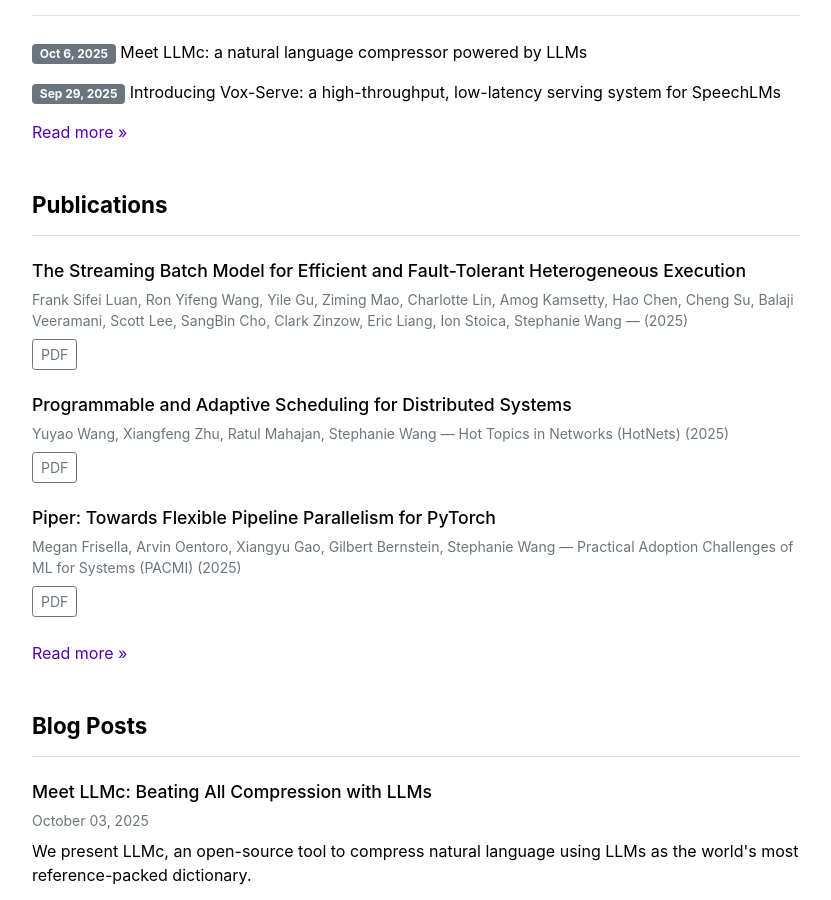
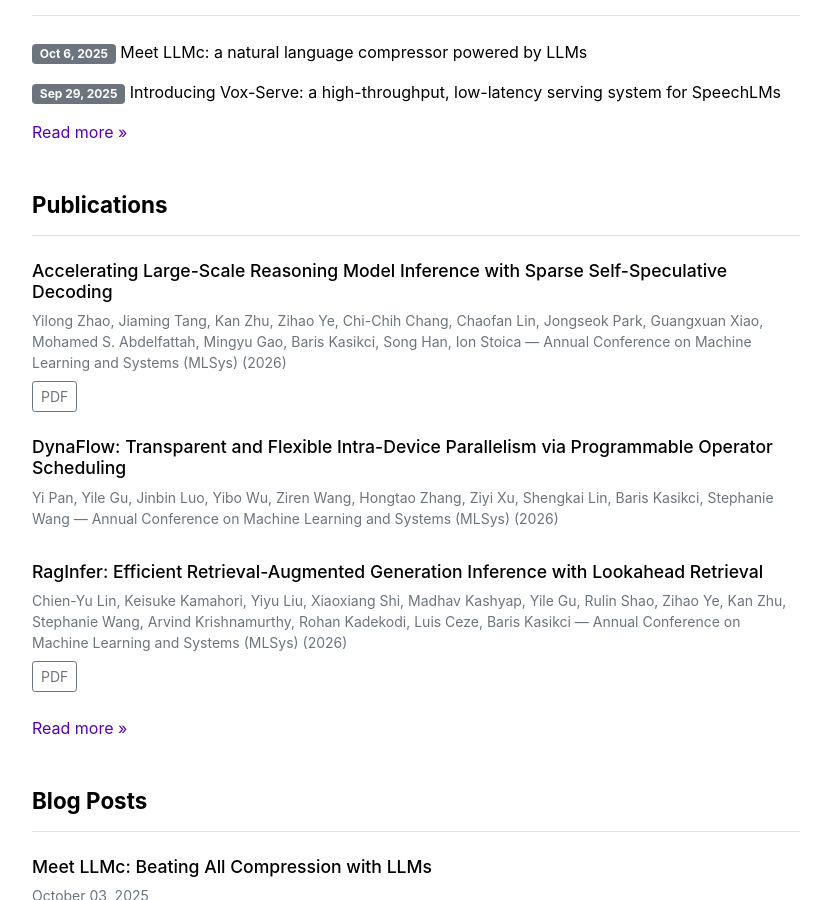
Before and after one commit to kamahori/uw-syfi.github.io, a Jekyll site: the page built from index.md, in a window 1280 px wide and 900 px high, scrolled down 633 px. Shown: the whole window, without its empty margins (224-1055 px from the left). Built offline with Jekyll 4.4.1, drawn with Linux system fonts in a browser that asks for light colours.

Commit message:
add new publications (#18)
still missing: Unleashing Scalable Context Parallelism for Foundation Models Pre-Training via FCP

```diff
--- a/_data/publications.yml
+++ b/_data/publications.yml
@@ -1,4 +1,36 @@
 index:
+  - id: "sparsespec"
+    title: "Accelerating Large-Scale Reasoning Model Inference with Sparse Self-Speculative Decoding"
+    authors: ["Yilong Zhao", "Jiaming Tang", "Kan Zhu", "Zihao Ye", "Chi-Chih Chang", "Chaofan Lin", "Jongseok Park", "Guangxuan Xiao", "Mohamed S. Abdelfattah", "Mingyu Gao", "Baris Kasikci", "Song Han", "Ion Stoica"]
+    venue: "Annual Conference on Machine Learning and Systems (MLSys)"
+    year: 2026
+    topics: ["LLM Serving"]
+    pdf: "https://arxiv.org/abs/2512.01278"
+
+  - id: "dynaflow"
+    title: "DynaFlow: Transparent and Flexible Intra-Device Parallelism via Programmable Operator Scheduling"
+    authors: ["Yi Pan", "Yile Gu", "Jinbin Luo", "Yibo Wu", "Ziren Wang", "Hongtao Zhang", "Ziyi Xu", "Shengkai Lin", "Baris Kasikci", "Stephanie Wang"]
+    venue: "Annual Conference on Machine Learning and Systems (MLSys)"
+    year: 2026
+    topics: ["Efficient AI"]
+
+  - id: "raginfer"
+    title: "RagInfer: Efficient Retrieval-Augmented Generation Inference with Lookahead Retrieval"
+    authors: ["Chien-Yu Lin", "Keisuke Kamahori", "Yiyu Liu", "Xiaoxiang Shi", "Madhav Kashyap", "Yile Gu", "Rulin Shao", "Zihao Ye", "Kan Zhu", "Stephanie Wang", "Arvind Krishnamurthy", "Rohan Kadekodi", "Luis Ceze", "Baris Kasikci"]
+    venue: "Annual Conference on Machine Learning and Systems (MLSys)"
+    year: 2026
+    topics: ["LLM Serving"]
+    link: "https://syfi.cs.washington.edu/publications/telerag/"
+    pdf: "https://arxiv.org/pdf/2502.20969"
+
+  - id: "tactic"
+    title: "Tactic: Adaptive Sparse Attention with Clustering and Distribution Fitting for Long-Context LLMs"
+    authors: ["Kan Zhu", "Tian Tang", "Qinyu Xu", "Yile Gu", "Zhichen Zeng", "Rohan Kadekodi", "Liangyu Zhao", "Ang Li", "Arvind Krishnamurthy", "Baris Kasikci"]
+    venue: "International Conference on Learning Representations (ICLR)"
+    year: 2026
+    topics: ["LLM Serving"]
+    pdf: "https://arxiv.org/pdf/2502.12216"
+
   - id: "raydata"
     title: "The Streaming Batch Model for Efficient and Fault-Tolerant Heterogeneous Execution"
     authors: ["Frank Sifei Luan", "Ron Yifeng Wang", "Yile Gu", "Ziming Mao", "Charlotte Lin", "Amog Kamsetty", "Hao Chen", "Cheng Su", "Balaji Veeramani", "Scott Lee", "SangBin Cho", "Clark Zinzow", "Eric Liang", "Ion Stoica", "Stephanie Wang"]
@@ -43,23 +75,6 @@ index:
     code: "https://github.com/flashinfer-ai/flashinfer"
     link: "https://flashinfer.ai/2024/12/16/flashinfer-v02-release.html"
     award: "Best Paper Award"
-
-  - id: "telerag"
-    title: "TeleRAG: Efficient Retrieval-Augmented Generation Inference with Lookahead Retrieval"
-    authors: ["Chien-Yu Lin", "Keisuke Kamahori", "Yiyu Liu", "Xiaoxiang Shi", "Madhav Kashyap", "Yile Gu", "Rulin Shao", "Zihao Ye", "Kan Zhu", "Stephanie Wang", "Arvind Krishnamurthy", "Rohan Kadekodi", "Luis Ceze", "Baris Kasikci"]
-    venue: "arXiv preprint"
-    year: 2025
-    topics: ["LLM Serving"]
-    link: "https://syfi.cs.washington.edu/publications/telerag/"
-    pdf: "https://arxiv.org/pdf/2502.20969"
-
-  - id: "tactic"
-    title: "Tactic: Adaptive Sparse Attention with Clustering and Distribution Fitting for Long-Context LLMs"
-    authors: ["Kan Zhu", "Tian Tang", "Qinyu Xu", "Yile Gu", "Zhichen Zeng", "Rohan Kadekodi", "Liangyu Zhao", "Ang Li", "Arvind Krishnamurthy", "Baris Kasikci"]
-    venue: "arXiv preprint"
-    year: 2025
-    topics: ["LLM Serving"]
-    pdf: "https://arxiv.org/pdf/2502.12216"
 
   - id: "argos"
     title: "Argos: Detecting Dynamic Anomalies in the Cloud with Rule Generation"
```
